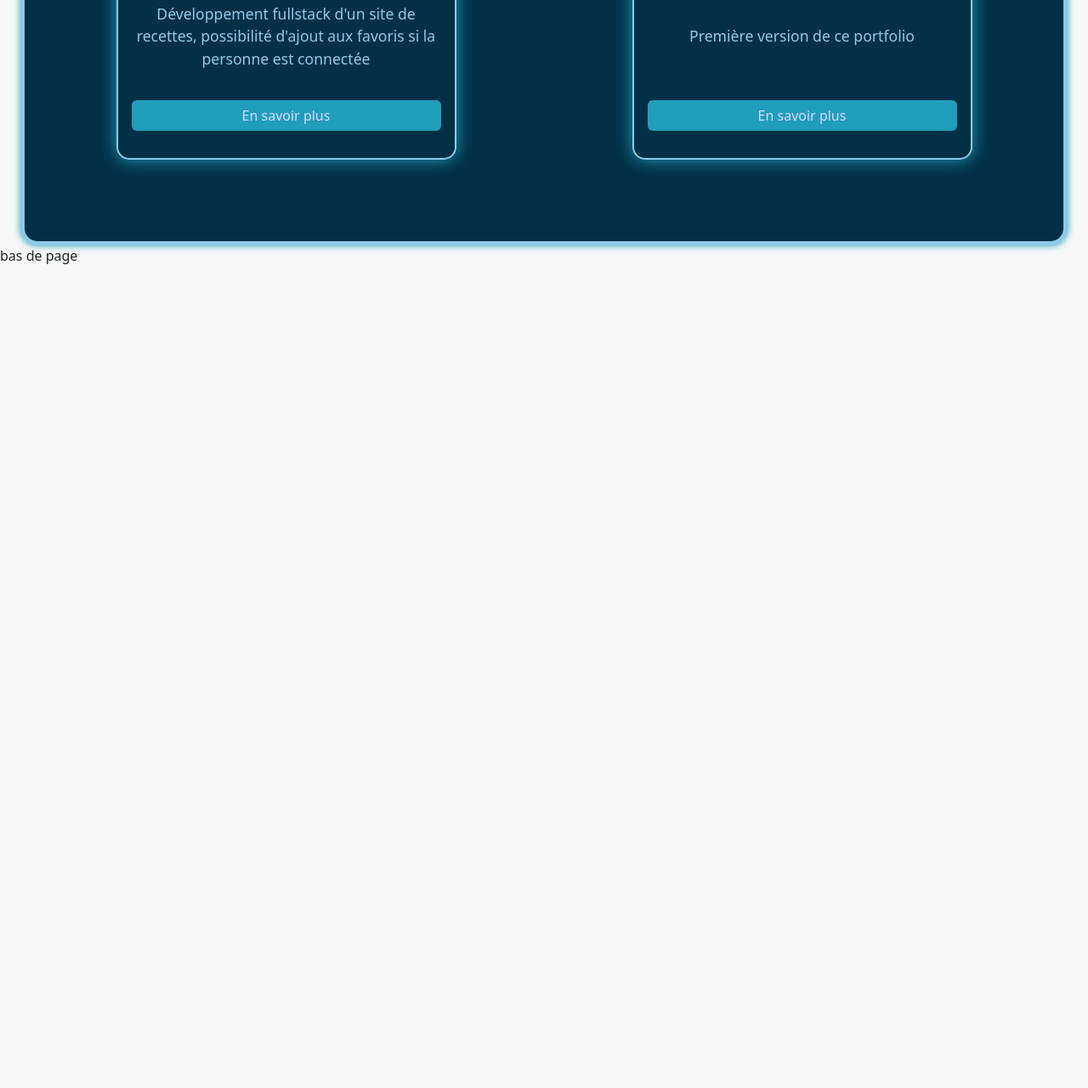
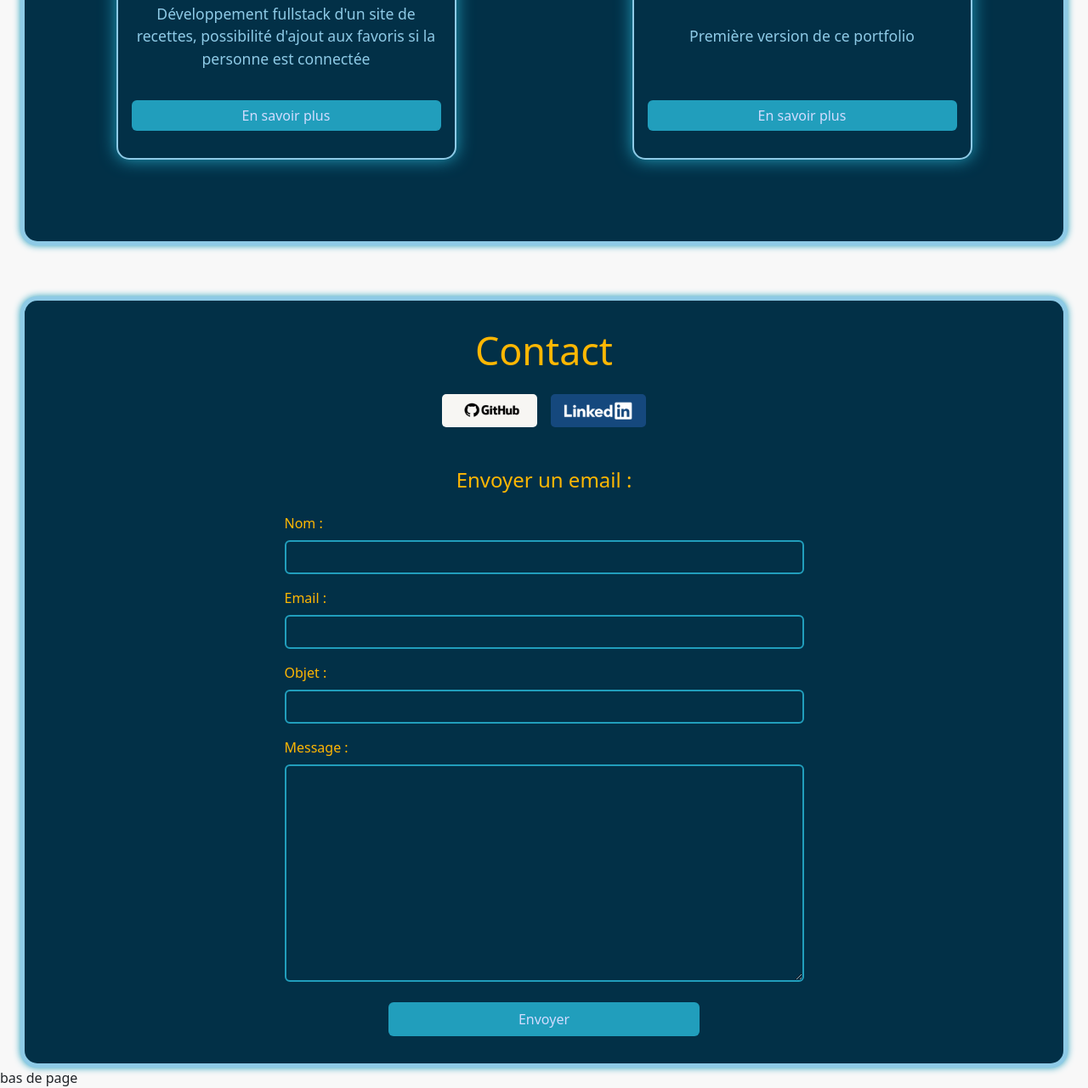
Before and after one commit to YohannHERBET/portfolio-v2, a Gatsby site: page / in a window 1280 px wide. Shown: the part 4207-5488 px from the top of the page at 85% size. Before the commit the page ends 4520 px from the top, so only its background shows below. Built offline with nearby package versions, Linux system fonts and the light colour scheme; Gatsby itself is replaced by a stand-in of ours.

Commit message:
contact section

```diff
--- a/package.json
+++ b/package.json
@@ -5,6 +5,7 @@
   "version": "0.1.0",
   "author": "Kyle Mathews <mathews.kyle@gmail.com>",
   "dependencies": {
+    "emailjs-com": "^3.2.0",
     "bootstrap": "^5.3.2",
     "gatsby": "^5.12.4",
     "gatsby-image": "^3.11.0",
--- a/src/components/about.js
+++ b/src/components/about.js
@@ -66,7 +66,7 @@ const About = () => {
             <div className="d-flex flex-column align-items-center mb-5 container-end">
                 <span>Bref</span>
                 <Img className="robot-end" fluid={data.imgRobotDeveloper.childImageSharp.fluid} alt="un robot qui tape sur un clavier pour écrire du code" />
-                <span id="projets">je suis développeur</span>
+                <span>je suis développeur</span>
             </div>
         </div>
     );
--- a/src/components/about.scss
+++ b/src/components/about.scss
@@ -3,8 +3,8 @@
   border-radius: 20px;
   margin: 0 1rem 0 1rem;
   text-align: center;
+  box-shadow: 0 0 9px #219EBC;
   border: 5px solid #8ECAE6;
-  box-shadow: 0 0 9px #219EBC;
 
   h3 {
     color: #FFB703;
--- /dev/null
+++ b/src/components/contact.js
@@ -0,0 +1,111 @@
+import React, { useState } from 'react';
+import emailjs from 'emailjs-com';
+import './contact.scss';
+import { useStaticQuery, graphql } from "gatsby"
+import Img from "gatsby-image"
+import { Form, Button, Col } from 'react-bootstrap';
+
+const ContactForm = () => {
+
+    const data = useStaticQuery(graphql`
+        query {
+          imgLinkedinHorizontal: file(relativePath: { eq: "linkedin-horizontal.png" }) {
+            childImageSharp {
+              fluid(maxWidth: 500, quality: 50) {
+                ...GatsbyImageSharpFluid_withWebp
+              }
+            }
+          }
+          imgGithubHorizontal: file(relativePath: { eq: "github-horizontal.png" }) {
+            childImageSharp {
+              fluid(maxWidth: 500, quality: 50) {
+                ...GatsbyImageSharpFluid_withWebp
+              }
+            }
+          }
+        }
+    `)
+    const [info, setInfo] = useState(false);
+    const [messageInfo, setMessageInfo] = useState('');
+    const [formState, setFormState] = useState({
+        name: '',
+        email: '',
+        object: '',
+        message: '',
+    });
+
+    const handleChange = (e) => {
+        setFormState({ ...formState, [e.target.name]: e.target.value });
+    };
+
+    const handleSubmit = (e) => {
+        e.preventDefault();
+        if (e.target.checkValidity()) {
+            emailjs.sendForm('service_27y7r8k', 'template_dhnwowh', e.target, 'G-267E6MBSHMtIPFf')
+                .then(() => {
+                    setMessageInfo('Votre message a bien été envoyé.');
+                    setInfo(true);
+                })
+                .catch(() => {
+                    setMessageInfo('Une erreur est survenue, veuillez réessayer.');
+                    setInfo(true);
+                });
+        }
+        else {
+            setMessageInfo('Veuillez remplir tous les champs correctement.');
+            setInfo(true);
+        }
+        setFormState({
+            name: '',
+            email: '',
+            object: '',
+            message: '',
+        });
+    };
+
+    return (
+        <div className="contact-form-container">
+            <div className="anchor" id="contact" />
+            <Form onSubmit={handleSubmit} className="d-flex align-items-center flex-column w-100">
+                <h1 className="mb-4 text-center">Contact</h1>
+                <div className="d-flex w-75 w-md-50 justify-content-center mb-5">
+                    <a className="logo-horizontal" href="https://github.com/YohannHERBET/" target="_blank" rel="noreferrer">
+                        <Img fluid={data.imgGithubHorizontal.childImageSharp.fluid} alt="logo de github" />
+                    </a>
+                    <span className="invisible mx-2"></span>
+                    <a className="logo-horizontal" href="https://www.linkedin.com/in/yohannherbet/" target="_blank" rel="noreferrer">
+                        <Img fluid={data.imgLinkedinHorizontal.childImageSharp.fluid} alt="logo de linkedin" />
+                    </a>
+                </div>
+                <h4 className="mb-4 text-center">Envoyer un email :</h4>
+                <Form.Group controlId="name" as={Col} xs="12" md="8" lg="6" className="mb-3">
+                    <Form.Label>Nom :</Form.Label>
+                    <Form.Control type="text" name="name" value={formState.name} onChange={handleChange} required minLength="2" />
+                </Form.Group>
+
+                <Form.Group controlId="email" as={Col} xs="12" md="8" lg="6" className="mb-3">
+                    <Form.Label>Email :</Form.Label>
+                    <Form.Control type="email" name="email" value={formState.email} onChange={handleChange} required pattern="[a-zA-Z0-9._%+-]+@[a-zA-Z0-9.-]+\.[a-zA-Z]{2,}$" />
+                </Form.Group>
+
+                <Form.Group controlId="object" as={Col} xs="12" md="8" lg="6" className="mb-3">
+                    <Form.Label>Objet :</Form.Label>
+                    <Form.Control type="text" name="object" value={formState.object} onChange={handleChange} required />
+                </Form.Group>
+
+                <Form.Group controlId="message" as={Col} xs="12" md="8" lg="6">
+                    <Form.Label>Message :</Form.Label>
+                    <Form.Control as="textarea" name="message" value={formState.message} onChange={handleChange} required minLength="10" />
+                </Form.Group>
+                {info && (
+                    <Form.Text className={`mt-3 ${messageInfo === 'Votre message a bien été envoyé.' ? 'asSuccess' : 'asError'}`}>
+                        { messageInfo }
+                    </Form.Text>
+                )}
+                <Button type="submit" className="form-button mt-4">Envoyer</Button>
+            </Form>
+        </div>
+    );
+};
+
+export default ContactForm;
--- /dev/null
+++ b/src/components/contact.scss
@@ -0,0 +1,81 @@
+.contact-form-container {
+  margin: 60px 1.5rem 0 1.5rem;
+
+  @media screen and (min-width: 1430px) {
+    margin: 60px 4rem 0 4rem;
+  }
+
+  form {
+    background-color: #023047;
+    padding: 2rem 0 2rem 0;
+    border-radius: 20px;
+    border: 5px solid #8ECAE6;
+    box-shadow: 0 0 9px #219EBC;
+
+    @media (max-width: 768px) {
+      padding: 2rem 1rem 2rem 1rem;
+    }
+
+    .logo-horizontal {
+      width: 7rem;
+
+      img {
+        border-radius: 5px;
+      }
+    }
+    h1 {
+      font-size: 2.8rem;
+    }
+    h4 {
+      color: #FFB703;
+      font-size: 1.5rem;
+    }
+    input,
+    textarea {
+      color: #f8f8f8 !important;
+      border: 2px solid #219EBC !important;
+      background-color: transparent !important;
+    }
+    input:focus,
+    textarea:focus {
+      box-shadow: 0 0 9px #8ECAE6 !important;
+      border-color: #8ECAE6 !important;
+      color: #95c7ec !important;
+    }
+    label {
+      color: #FFB703;
+    }
+    .form-button {
+      background: #219EBC !important;
+      color: rgb(210, 220, 255);
+      border: none;
+      padding: 0.5rem 2rem;
+      border-radius: 6px;
+      width: 50%;
+
+      &:hover {
+        color: #fff4d7 !important;
+        background: #FFB703 !important;
+      }
+      @media (min-width: 992px) {
+        width: 30%;
+      }
+    }
+
+    .asSuccess {
+      text-shadow: 0 0 5px #8ECAE6;
+      color: #8ECAE6!important;
+    }
+
+    .asError {
+      text-shadow: 0 0 5px red;
+      color: red !important;
+    }
+    #message {
+      min-height: 16rem;
+      min-width: 100%;
+      overflow-y: auto;
+    }
+
+  }
+}
--- a/src/components/general.scss
+++ b/src/components/general.scss
@@ -13,3 +13,9 @@
 body {
   background-color: #f8f8f8;
 }
+.anchor {
+  display: block;
+  position: relative;
+  top: -100px;
+  visibility: hidden;
+}
--- a/src/components/projectSection.js
+++ b/src/components/projectSection.js
@@ -62,7 +62,9 @@ const ProjectSection = () => {
     })
 
     return  (
-        <div style={{ marginTop: '100px' }} className="anchor mx-4 container-project">
+        <>
+            <div className="anchor" id="projets" />
+            <div style={{ marginTop: '100px' }} className="mx-4 container-project">
                 <h1 className="mb-5 mt-5 text-center">Mes Projets</h1>
                 <Row>
                     {projectWithImg.map((projet, index) => (
@@ -72,6 +74,7 @@ const ProjectSection = () => {
                     ))}
                 </Row>
             </div>
+        </>
     )
 };
 
--- a/src/pages/index.js
+++ b/src/pages/index.js
@@ -4,6 +4,7 @@ import Seo from "../components/seo"
 import Home from "../components/home"
 import About from "../components/about";
 import ProjectSection from "../components/projectSection";
+import ContactForm from "../components/contact";
 
 const IndexPage = () => (
   <Layout>
@@ -11,6 +12,7 @@ const IndexPage = () => (
     <Home />
     <About />
     <ProjectSection />
+    <ContactForm />
   </Layout>
 )
 
```
Also changed, not shown: src/images/github-horizontal.png (added), src/images/linkedin-horizontal.png (added), 1 other file. Lines whose indentation alone changed are shown as unchanged.
